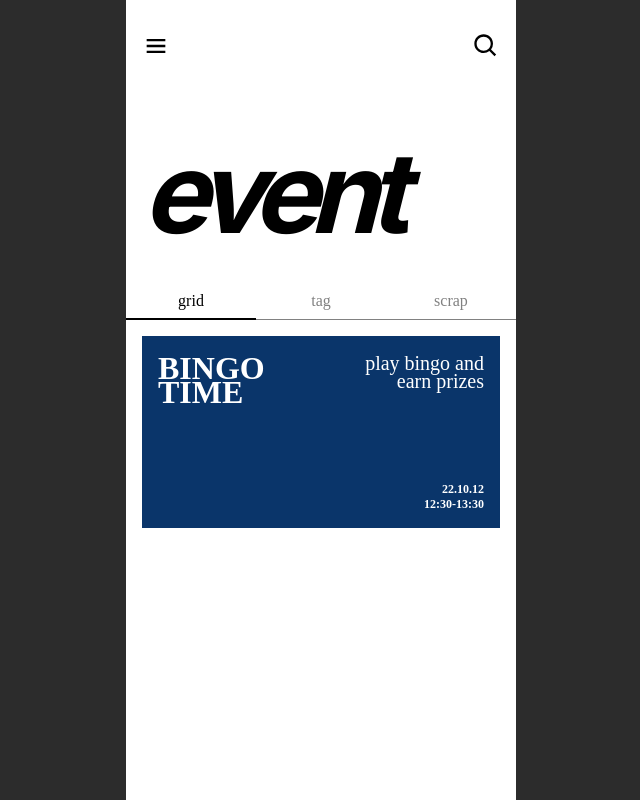
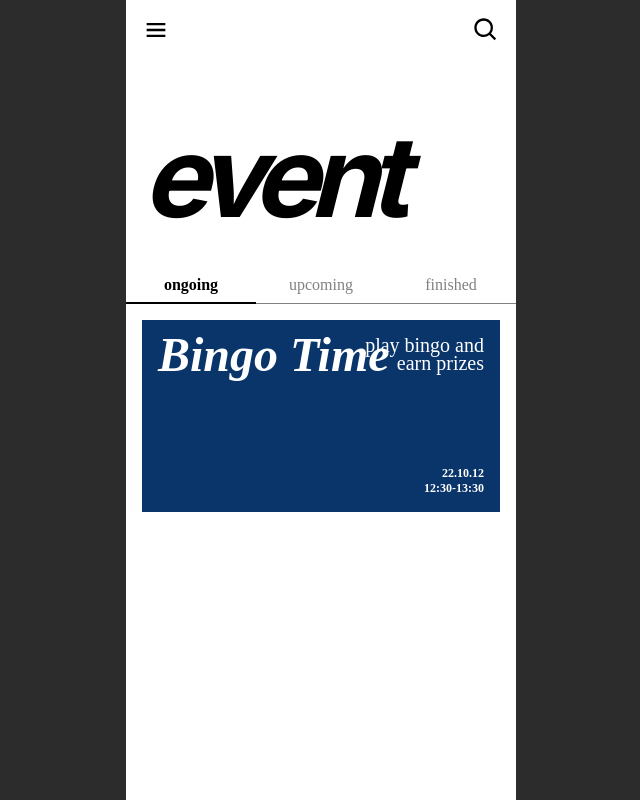
Before and after one commit to woohyun-park/suny-event, a React (Create React App) app: page / in a window 1280 px wide. Shown: the whole page, without its empty margins (319-959 px from the left). Built offline with nearby package versions, Linux system fonts and the light colour scheme; a web font is replaced by a local one.

Commit message:
ADD, add ongoing, upcoming, finished

```diff
--- a/package.json
+++ b/package.json
@@ -10,6 +10,7 @@
     "react-dom": "^18.2.0",
     "react-icons": "^4.6.0",
     "react-scripts": "5.0.1",
+    "styled-components": "^5.3.6",
     "web-vitals": "^2.1.4"
   },
   "scripts": {
--- a/src/Card.css
+++ b/src/Card.css
@@ -1,6 +1,6 @@
 .card {
   width: 100%;
-  background-color: #0a356a;
+  /* background-color: #0a356a; */
   height: 192px;
   margin: 16px 0;
   color: white;
@@ -9,18 +9,22 @@
   justify-content: space-between;
 }
 
-.card__firstCont {
-  display: flex;
-  justify-content: space-between;
-}
-
 .card__title {
-  font-size: 32px;
+  font-size: 48px;
   font-weight: bold;
   margin: 16px;
   width: 30%;
-  line-height: 24px;
-  margin-top: 20px;
+  line-height: 38px;
+  font-style: italic;
+  position: absolute;
+}
+
+.card__cont {
+  display: flex;
+  flex-direction: column;
+  align-items: flex-end;
+  height: 100%;
+  justify-content: space-between;
 }
 
 .card__txt {
@@ -28,15 +32,8 @@
   margin: 16px;
   width: 40%;
   line-height: 18px;
-  margin-top: 18px;
   text-align: right;
-}
-
-.card__secondCont {
-  display: flex;
-  flex-direction: column-reverse;
-  align-items: flex-end;
-  height: auto;
+  font-weight: lighter;
 }
 
 .card__time {
--- a/src/Card.js
+++ b/src/Card.js
@@ -1,12 +1,12 @@
 import "./Card.css";
+import styled from "styled-components";
 
 function Card({ data }) {
   return (
-    <div className="card">
-      <div className="card__firstCont">
+    <Cont color={data.color} className="card">
       <div className="card__title">{data.title}</div>
+      <div className="card__cont">
         <div className="card__txt">{data.txt}</div>
-      </div>
         <div className="card__secondCont">
           <div className="card__time">
             {data.time1}
@@ -15,7 +15,12 @@ function Card({ data }) {
           </div>
         </div>
       </div>
+    </Cont>
   );
 }
 
+const Cont = styled.div`
+  background-color: ${(props) => props.color};
+`;
+
 export default Card;
--- a/src/Event.css
+++ b/src/Event.css
@@ -1,6 +1,3 @@
-.event {
-}
-
 .event__title {
   font-family: "Inter", sans-serif;
   font-size: 112px;
@@ -30,6 +27,7 @@
 .event__button--selected {
   border-bottom: 2px var(--color-text-1) solid;
   color: var(--color-text-1);
+  font-weight: bold;
 }
 
 .event__cont {
--- a/src/Event.js
+++ b/src/Event.js
@@ -2,15 +2,37 @@ import { useState } from "react";
 import Card from "./Card";
 import "./Event.css";
 
-const tempCard = {
-  title: "BINGO TIME",
-  txt: "play bingo and earn prizes",
-  time1: "22.10.12",
-  time2: "12:30-13:30",
+const events = {
+  ongoing: [
+    {
+      title: "Bingo Time",
+      txt: "play bingo and earn prizes",
+      time1: "22.10.12",
+      time2: "12:30-13:30",
+      color: "#0A356A",
+    },
+  ],
+  upcoming: [
+    {
+      title: "Happy Light Tree",
+      txt: "make a wish tree and write secret letters",
+      time1: "",
+      time2: "22.10.12 - 22.10.14",
+      color: "#E0377A",
+    },
+  ],
+  finished: [],
 };
 
 function Event() {
-  const buttons = ["grid", "tag", "scrap"];
+  const getButtons = () => {
+    let result = [];
+    for (let each in events) {
+      result.push(each);
+    }
+    return result;
+  };
+  const [buttons, setButtons] = useState(getButtons());
   const [pageNum, setPageNum] = useState(0);
   return (
     <div className="event">
@@ -30,7 +52,9 @@ function Event() {
         ))}
       </div>
       <div className="event__cont">
-        <Card data={tempCard} />
+        {events[buttons[pageNum]].map((each) => (
+          <Card data={each} />
+        ))}
       </div>
     </div>
   );
--- a/src/Nav.css
+++ b/src/Nav.css
@@ -2,5 +2,4 @@
   display: flex;
   justify-content: space-between;
   margin: 16px;
-  margin-top: 32px;
 }
```
Also changed, not shown: 1 other file (tests, documents, lock files or other folders). Lines whose indentation alone changed are shown as unchanged.
